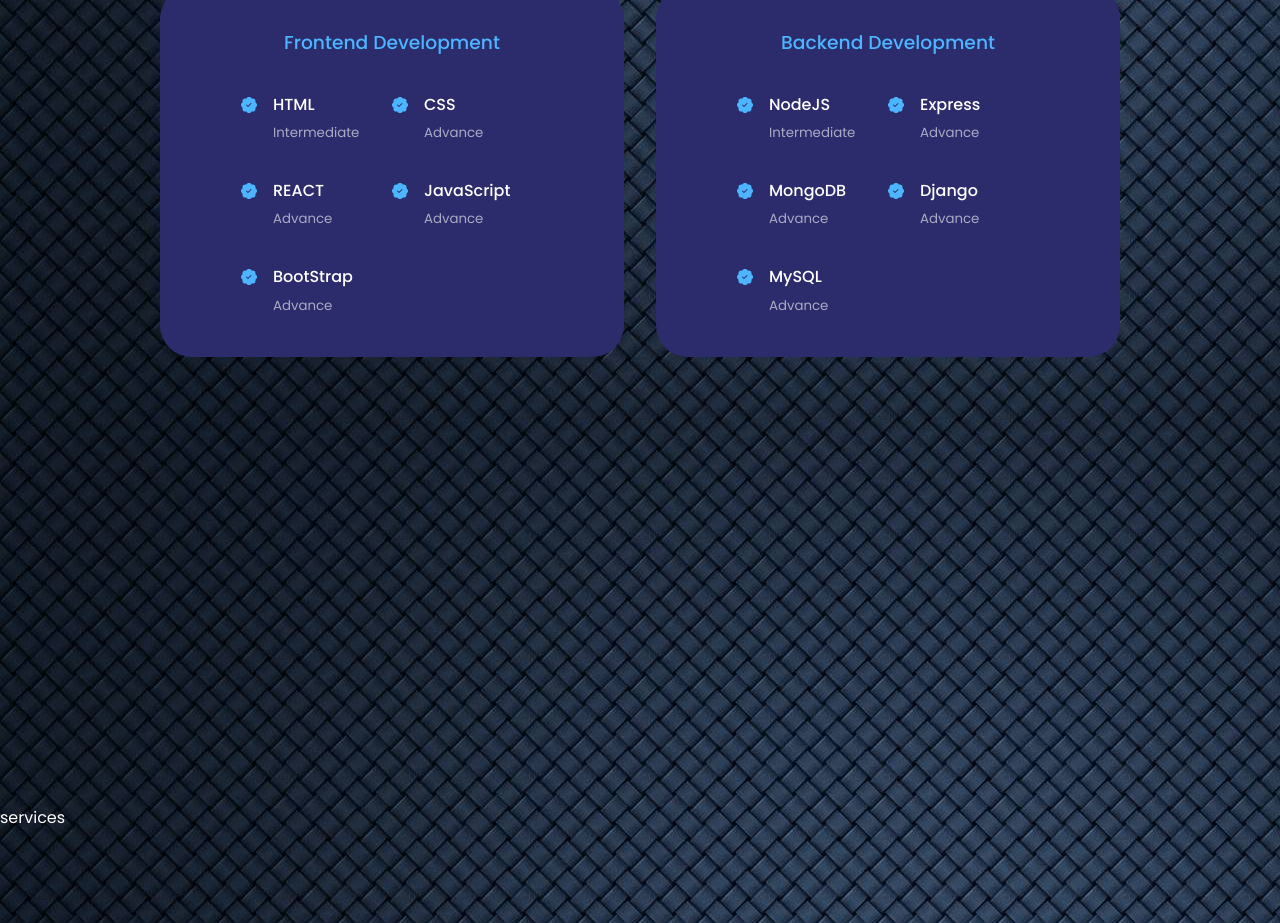
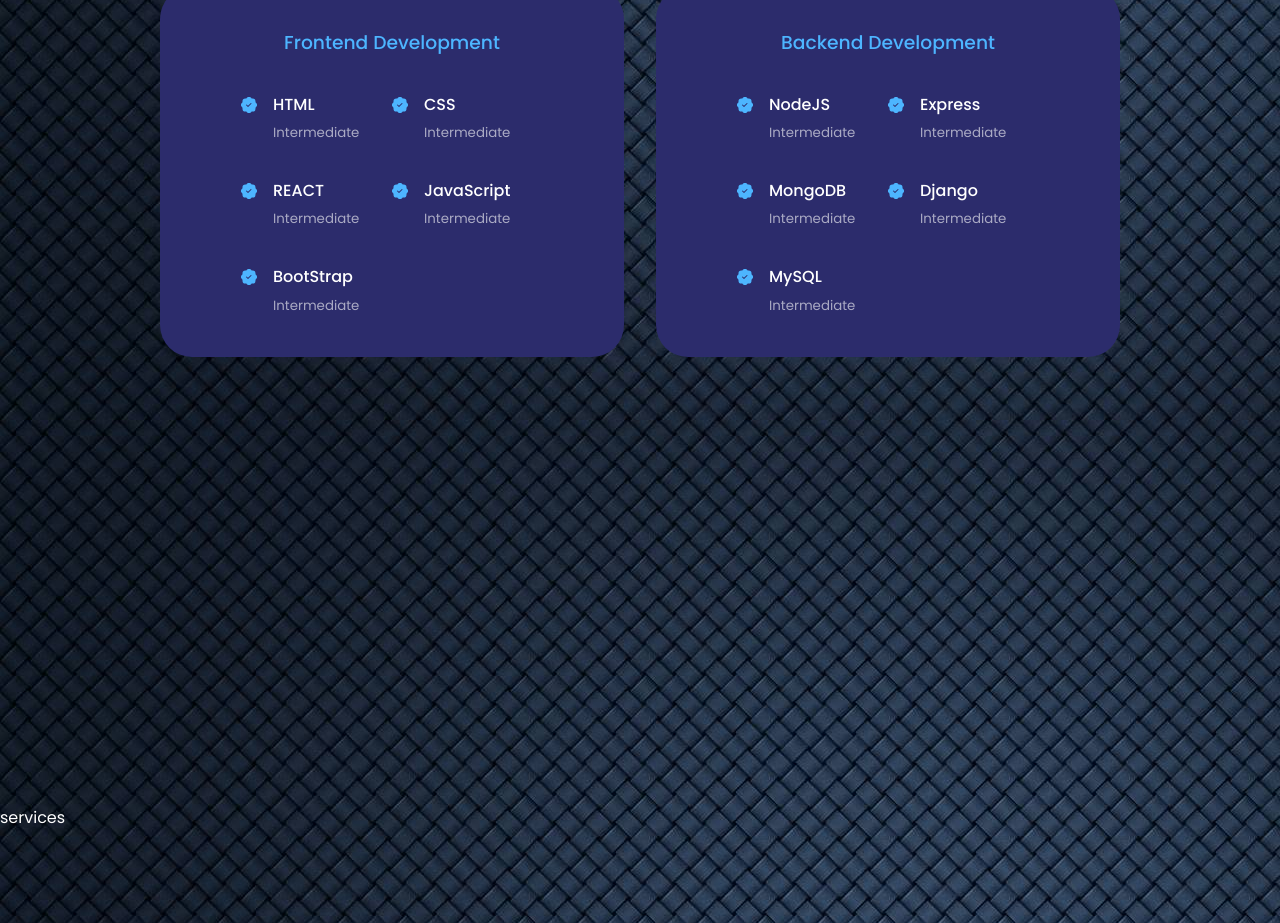
Before and after one commit to Mckevin11/my-portfolio, a React (Create React App) app: page / in a window 1280 px wide. Shown: the part 1980-2903 px from the top of the page. Built offline with nearby package versions, Linux system fonts and the light colour scheme.

Commit message:
updating portfolios level of mastery on each languages

```diff
--- a/src/components/experience/Experience.js
+++ b/src/components/experience/Experience.js
@@ -23,28 +23,28 @@ const experience = () => {
               <BsPatchCheckFill className="experience__details-icon" />
               <div>
                 <h4>CSS</h4>
-                <small className="text-light">Advance</small>
+                <small className="text-light">Intermediate</small>
               </div>
             </article>
             <article className="experience__details">
               <BsPatchCheckFill className="experience__details-icon" />
               <div>
                 <h4>REACT</h4>
-                <small className="text-light">Advance</small>
+                <small className="text-light">Intermediate</small>
               </div>
             </article>
             <article className="experience__details">
               <BsPatchCheckFill className="experience__details-icon" />
               <div>
                 <h4>JavaScript</h4>
-                <small className="text-light">Advance</small>
+                <small className="text-light">Intermediate</small>
               </div>
             </article>
             <article className="experience__details">
               <BsPatchCheckFill className="experience__details-icon" />
               <div>
                 <h4>BootStrap</h4>
-                <small className="text-light">Advance</small>
+                <small className="text-light">Intermediate</small>
               </div>
             </article>
           </div>
@@ -63,28 +63,28 @@ const experience = () => {
               <BsPatchCheckFill className="experience__details-icon" />
               <div>
                 <h4>Express</h4>
-                <small className="text-light">Advance</small>
+                <small className="text-light">Intermediate</small>
               </div>
             </article>
             <article className="experience__details">
               <BsPatchCheckFill className="experience__details-icon" />
               <div>
                 <h4>MongoDB</h4>
-                <small className="text-light">Advance</small>
+                <small className="text-light">Intermediate</small>
               </div>
             </article>
             <article className="experience__details">
               <BsPatchCheckFill className="experience__details-icon" />
               <div>
                 <h4>Django</h4>
-                <small className="text-light">Advance</small>
+                <small className="text-light">Intermediate</small>
               </div>
             </article>
             <article className="experience__details">
               <BsPatchCheckFill className="experience__details-icon" />
               <div>
                 <h4>MySQL</h4>
-                <small className="text-light">Advance</small>
+                <small className="text-light">Intermediate</small>
               </div>
             </article>
           </div>
```
